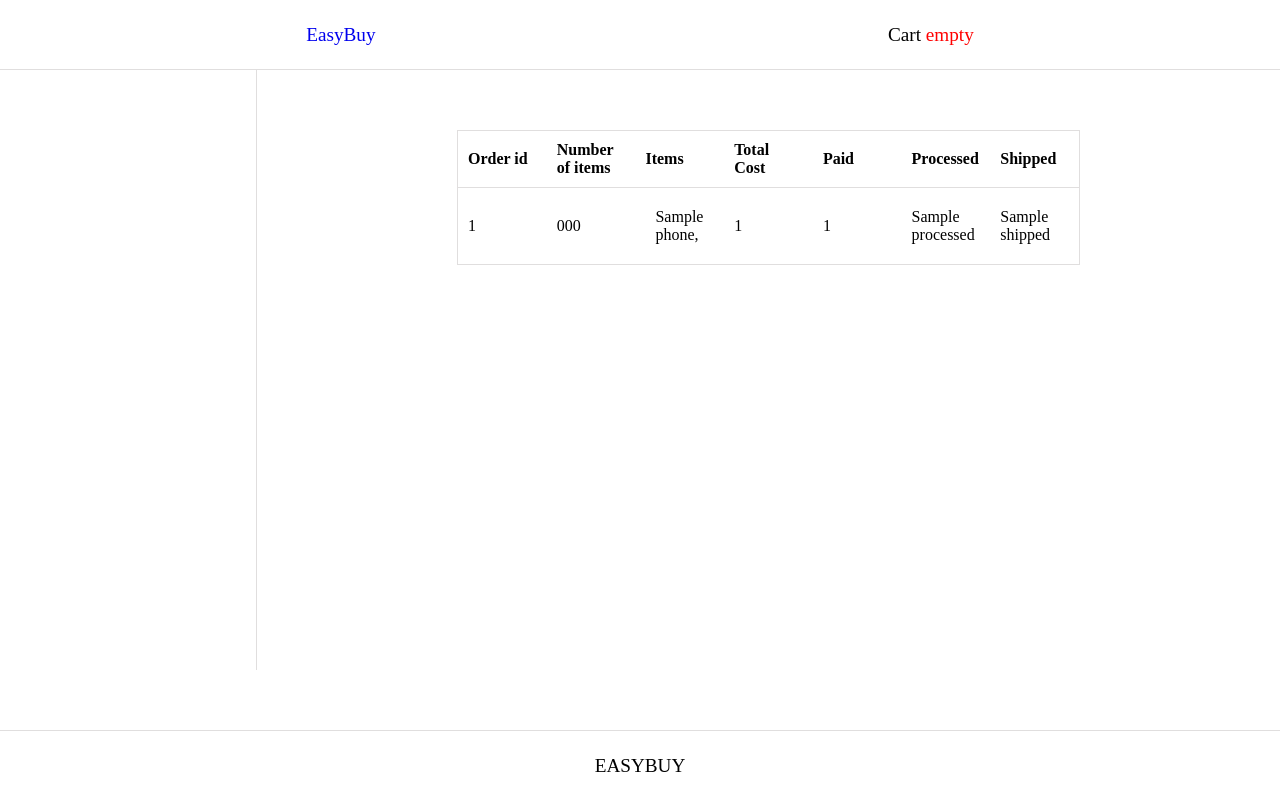
After one commit to sequainoo/EasyBuy, a Flask app: template web_app/templates/orders.html in a window 1280 px wide. The commit adds this page. Run offline with Flask 2, Linux system fonts and the light colour scheme; the template is opened without the code that fills it: most values are stand-ins (such as "Sample title", 1, 10 or a date in 2020).

Commit message:
Add customer orders

```diff
--- /dev/null
+++ b/web_app/static/styles/orders.css
@@ -0,0 +1,43 @@
+
+/*                      order list             */
+#order-list{
+    width: 100%;
+    display: flex;
+    padding: 10px;
+    padding-right: 200px;
+    padding-left: 200px;
+    flex-direction: column;
+    margin-top: 50px;
+}
+#order-list li{
+    width: 100%;
+    list-style-type: none;
+    display: flex;
+    flex-direction: row;
+    border-bottom: 1px solid rgba(146, 140, 140, 0.288);
+    border-left: 1px solid rgba(146, 140, 140, 0.288);
+    border-right: 1px solid rgba(146, 140, 140, 0.288);
+    align-items: center;
+}
+#order-list li.title {
+    /* width: 80%; */
+    font-weight: bold;
+    border-top: 1px solid rgba(146, 140, 140, 0.288);
+}
+#order-list span {
+    padding: 10px;
+    /* border: 1px solid rgba(146, 140, 140, 0.288); */
+    display: inline-block;
+    flex: 11%;
+}
+.info {
+    margin-top: 10px;
+    color: green;
+    font-size: 1.1rem;
+}
+.orderitems {
+    display: flex;
+    flex: column;
+    justify-content: center;
+    align-items: center;
+}
--- a/web_app/templates/base.html
+++ b/web_app/templates/base.html
@@ -1,6 +1,9 @@
 <!DOCTYPE html>
 <html lang='en'>
   <head>
+    <meta charset="UTF-8">
+    <meta http-equiv="X-UA-Compatible" content="IE=edge">
+    <meta name="viewport" content="width=device-width, initial-scale=1.0">
     <link rel="stylesheet" type="text/css" href="/static/styles/common.css?{{id}}">
     <link rel="stylesheet" type="text/css" href="/static/styles/header.css?{{id}}">
     <link rel="stylesheet" type="text/css" href="/static/styles/footer.css?{{id}}">
--- /dev/null
+++ b/web_app/templates/orders.html
@@ -0,0 +1,37 @@
+{% extends "base.html" %}
+
+{% block head %}
+<link rel="stylesheet" href="/static/styles/orders.css?{{id}}">
+<title>Orders</title>
+{% endblock %}
+
+{% block content %}
+<ul id="order-list">
+  <li class="title">
+    <span>Order id</span>
+    <!-- <span>Order Number</span> -->
+    <span>Number of items</span>
+    <span>Items</span>
+    <span>Total Cost</span>
+    <span>Paid</span>
+    <span>Processed</span>
+    <span>Shipped</span>
+
+  </li>
+    {% for order in orders %}
+    <li id="{{ order.id }}">
+    <span>{{ order.id}}</span>
+    <span>{{ order.number_of_items }}</span>
+    <span class="order-items">
+      {% for item in order.items %}
+      <span class="item-name">{{ item.phone.name }}, </span>
+      {% endfor %}
+    </span>
+    <span>{{ order.total_cost }}</span>
+    <span>{{ order.paid }}</span>
+    <span>{{ order.processed }}</span>
+    <span>{{ order.shipped }}</span>
+    </li>
+    {% endfor %}
+</ul>
+{% endblock %}
--- a/web_app/views/__init__.py
+++ b/web_app/views/__init__.py
@@ -11,3 +11,4 @@ from web_app.views.checkout_view import *
 from web_app.views.cart_detail_view import *
 from web_app.views.index import *
 from web_app.views.address_view import *
+from web_app.views.orders import *
```
Also changed, not shown: models/storage_layer/storage.py (+13 -0 lines), web_app/static/styles/phones.css (+35 -0 lines), web_app/templates/phone_list.html (+7 -0 lines), web_app/views/orders.py (added, +16 -0 lines).
